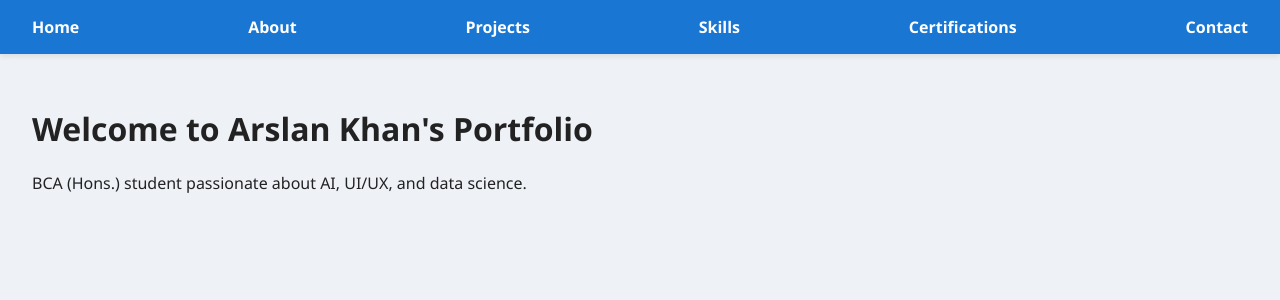
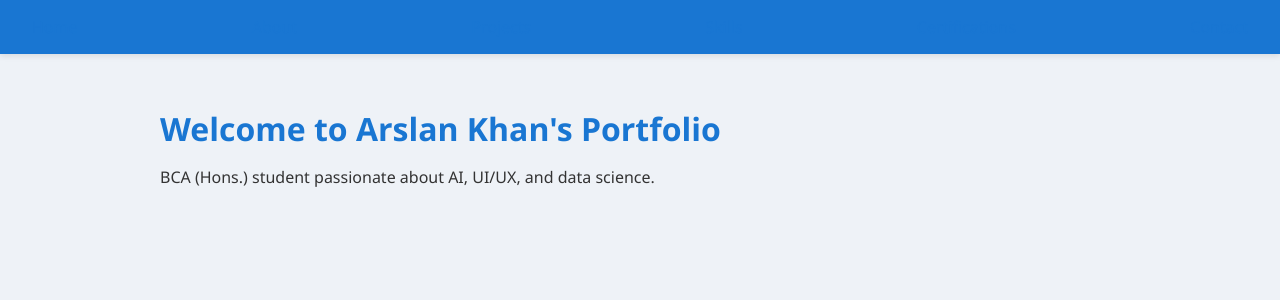
Before and after one commit to arslankhansna/portfolio, a Next.js app: page / in a window 1280 px wide. Shown: the top 300 px of the page. Built offline with nearby package versions, Linux system fonts and the light colour scheme.

Commit message:
Update globals.css

```diff
--- a/styles/globals.css
+++ b/styles/globals.css
@@ -2,23 +2,25 @@ body {
   margin: 0;
   font-family: 'Segoe UI', sans-serif;
   background-color: #eef2f7;
-  color: #222;
+  color: #333;
 }
 
-nav {
-  background: #1976d2;
-  padding: 1rem;
-  display: flex;
-  justify-content: center;
-  gap: 2rem;
+main {
+  padding: 2rem;
+  max-width: 960px;
+  margin: auto;
 }
 
-nav a {
-  color: white;
-  text-decoration: none;
-  font-weight: 600;
+h1 {
+  color: #1976d2;
+  margin-bottom: 1rem;
 }
 
-nav a:hover {
-  color: #ffeb3b;
+a {
+  color: #1976d2;
+  text-decoration: none;
 }
+
+a:hover {
+  text-decoration: underline;
+}
```
